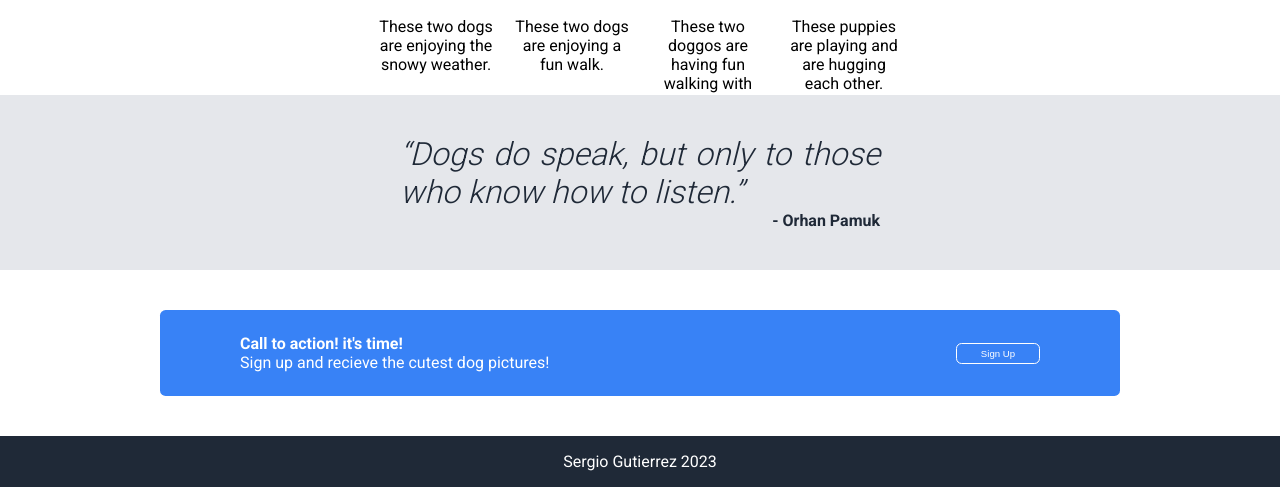
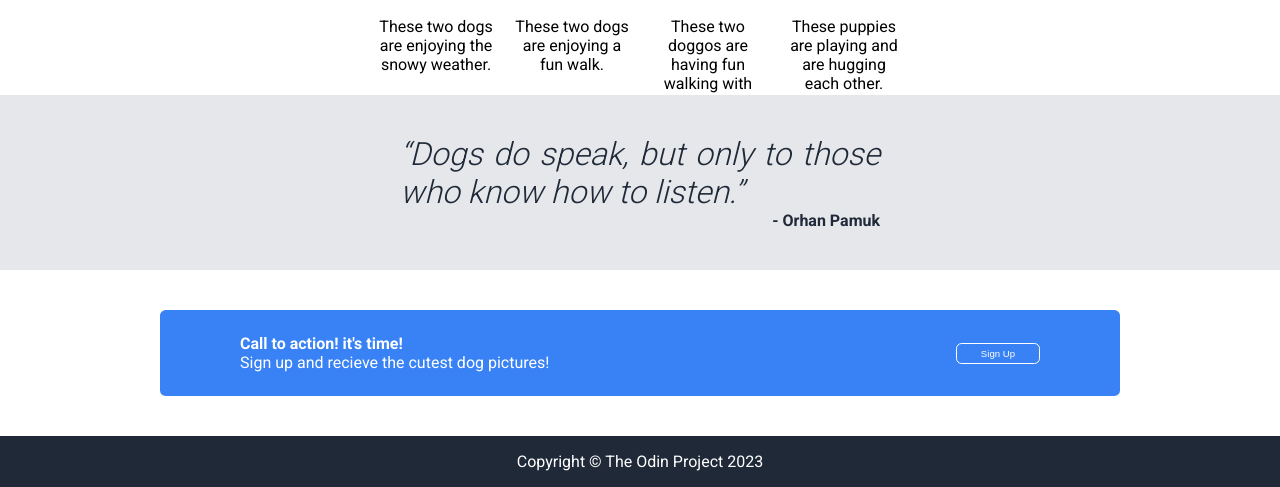
Before and after one commit to sergiodgtz/Landing-Page, a plain HTML site: page index.html in a window 1280 px wide. Shown: the part 632-1119 px from the top of the page. Drawn offline with Linux system fonts and the light colour scheme.

Commit message:
Changes the footer text

```diff
--- a/index.html
+++ b/index.html
@@ -71,7 +71,7 @@
     </div>
 
     <footer>
-        <div class="footer-text">Sergio Gutierrez 2023</div>
+        <div class="footer-text">Copyright © The Odin Project 2023</div>
     </footer>
 </body>
 </html>
```
